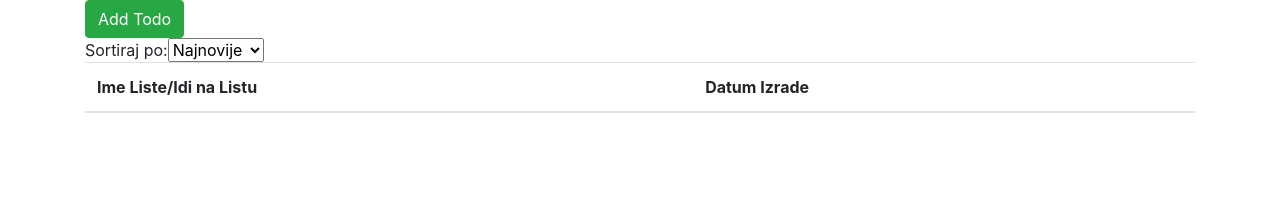
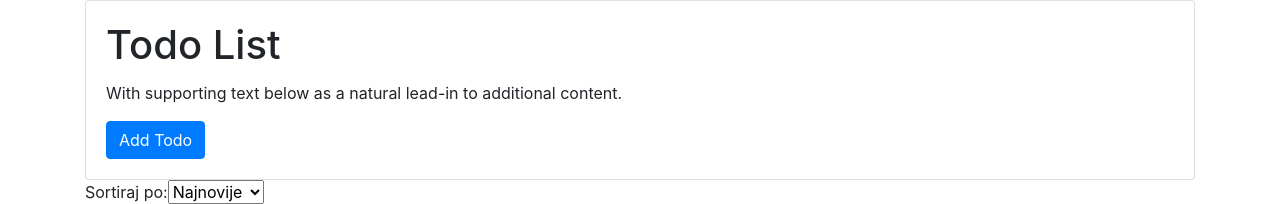
Before and after one commit to danijelkelava/MVCWebsite, a PHP site: page /todos in a window 1280 px wide. Shown: the part 56-260 px from the top of the page. Run offline with PHP 8.4, Linux system fonts and the light colour scheme; data that the repository does not hold is empty.

Commit message:
date format

```diff
--- a/classes/Helper.php
+++ b/classes/Helper.php
@@ -7,15 +7,10 @@ class Helper{
 		echo htmlspecialchars($param, ENT_QUOTES, 'UTF-8');
 	}
 
-	public static function order()
+	public static function dateFormat($date)
 	{
-		ShareModel::$order = ' ORDER BY create_date DESC';
-
-		if (isset($_POST['type']) && $_POST['type'] == 'najstarije') {
-	        ShareModel::$order = ' ORDER BY create_date ASC';
-		}elseif (isset($_POST['type']) && $_POST['type'] == 'po nazivu'){
-			ShareModel::$order = ' ORDER BY title ASC';
-		}
+		$newDate = date_create($date);
+		echo date_format($newDate,"Y/m/d");
 	}
 
 }
--- a/controllers/todos.php
+++ b/controllers/todos.php
@@ -14,11 +14,13 @@ class Todos extends Controller{
 			$viewmodel->order = ' ORDER BY naziv_liste ASC';
 		}
 
+        if (isset($_POST['delete_todo_listu'])) {
+		   $viewmodel->delete();
+		}
+
 		$this->ReturnView($viewmodel->Index(), true);
 
-		if (isset($_POST['delete_todo_listu'])) {
-		   $viewmodel->delete();
-		}
+
 	}
 
 	protected function add()
--- a/models/todos.php
+++ b/models/todos.php
@@ -50,7 +50,7 @@ class TodoModel extends Model{
 			$this->bind(":id", $post['todo_id']);
 			$this->execute();
 	    }
-	    header('Location: ' . ROOT_PATH . 'todos');
+	    //header('Location: ' . ROOT_PATH . 'todos');
 	}
 
 }
--- a/views/todos/add.php
+++ b/views/todos/add.php
@@ -1,6 +1,8 @@
 
-<div class="container-fluid">
-  <h1 class="display-6">Create Todo</h1>
+<div class="card">
+  <div class="card-header">
+    <h1>Create Todo Form</h1>
+  </div>
 </div>
 <div class="container">
   <div class="row">
--- a/views/todos/index.php
+++ b/views/todos/index.php
@@ -1,5 +1,11 @@
 
-<a class="btn btn-success btn-share" href="/todos/add">Add Todo</a>
+<div class="card">
+  <div class="card-body">
+    <h1 class="card-title">Todo List</h1>
+    <p class="card-text">With supporting text below as a natural lead-in to additional content.</p>
+    <a class="btn btn-primary" href="/todos/add">Add Todo</a>
+  </div>
+</div>
 
 <form class="form-inline" method="post">
 	<fieldset class="form-group">
@@ -28,7 +34,7 @@
       <a href="/todoapp/todos/?id=<?php Helper::htmlout($todo_lista['id']);?>"><?php Helper::htmlout($todo_lista['naziv_liste']);?></a>
     </td>
     <td>
-      <p><?php Helper::htmlout($todo_lista['datum_izrade']);?></p>
+      <p><?php Helper::dateFormat($todo_lista['datum_izrade']);?></p>
     </td>
     <td>
       <a class="btn btn-info" href="/todoapp/update_todo/?id=<?php Helper::htmlout($todo_lista['id']);?>">update</a>
@@ -38,11 +44,11 @@
         <div class="form-group">
           <input class="btn btn-danger" type="submit" name="delete_todo_listu" value="delete">
         </div>
-        <input type="" name="todo_id" value="<?php Helper::htmlout($todo_lista['id']);?>">
+        <input type="hidden" name="todo_id" value="<?php Helper::htmlout($todo_lista['id']);?>">
       </form>
     </td>
     </tr>
-<?php endforeach; ?>
+  <?php endforeach; ?>
   </tbody>
 </table>
 </div>
```
Also changed, not shown: views/home/index.php (+10 -4 lines).
